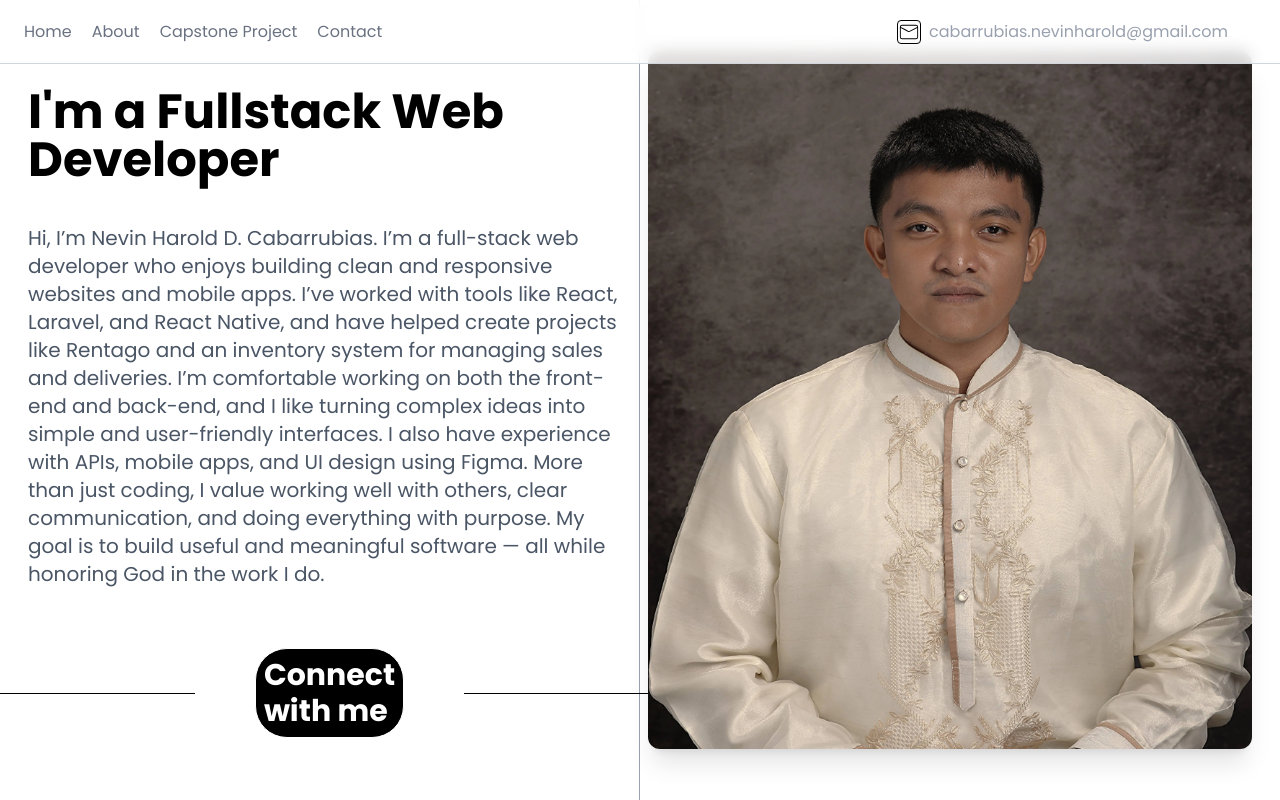
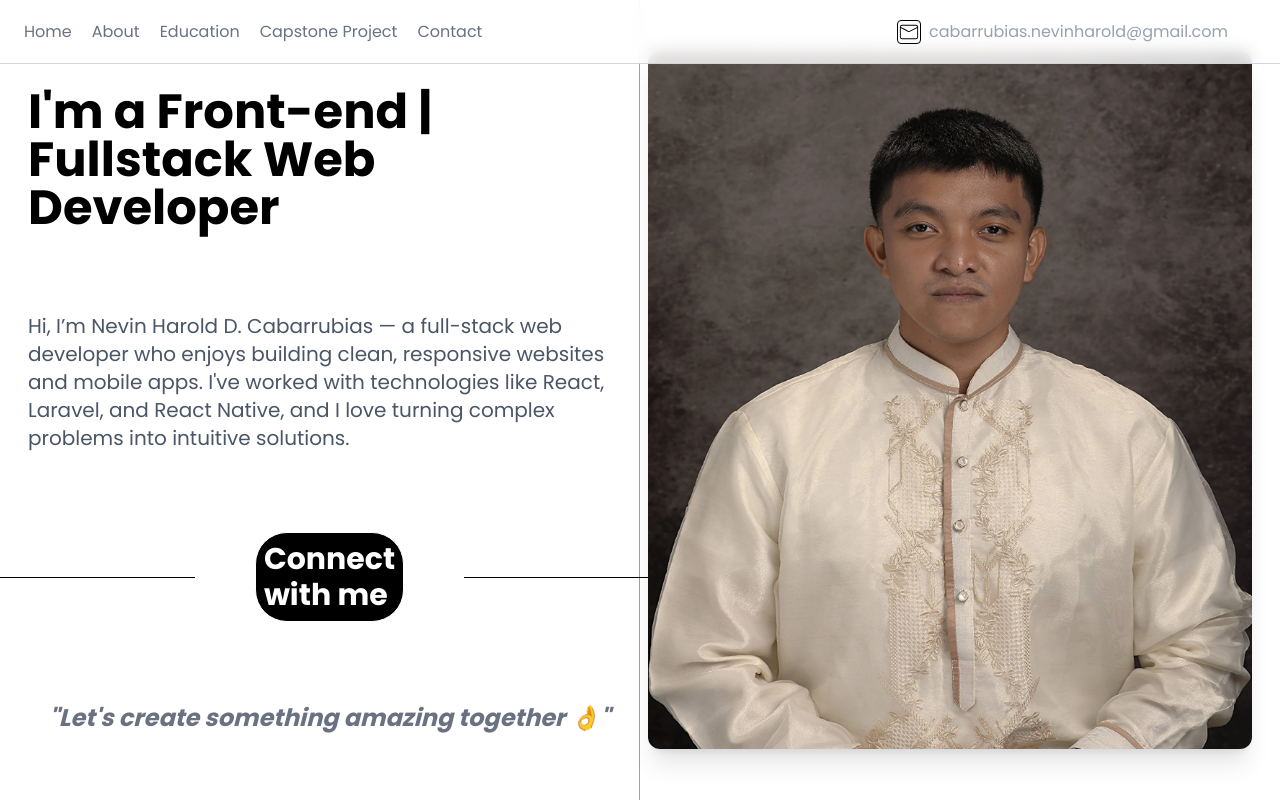
Before and after one commit to nevinharold90/My-Portfolio, a React (Vite) app: page / in a window 1280 px wide. Built offline with nearby package versions, Linux system fonts and the light colour scheme.

Commit message:
About Me Update

```diff
--- a/src/pages/Home.jsx
+++ b/src/pages/Home.jsx
@@ -19,7 +19,7 @@ const Home = () => {
         <div className="fixed top-0 left-0 w-full h-16 z-50 flex justify-between items-center
                    px-6 bg-white/80 backdrop-blur border-b border-gray-300">
             <div className="flex gap-5 items-center">
-                {["Home", "About", "Capstone Project", "Contact"].map((label) => (
+                {["Home", "About", "Education", "Capstone Project", "Contact"].map((label) => (
                     <span
                         key={label}
                         className="relative group text-gray-500 hover:text-black"
@@ -49,24 +49,23 @@ const Home = () => {
         {/* This is Navbar */}
 
         {/* This is Body */}
-        <div className="pt-16 h-screen overflow-y-scroll snap-y snap-mandatory scroll-hide px-5">
+        <div className="h-screen overflow-y-scroll snap-y snap-mandatory scroll-hide px-5">
             {/* Left Upper Body*/}
             <section
                 id="sec1"
                 className="h-screen snap-start flex justify-center text-white"
             >
                 <div className="flex flex-col p-2 border-r-1  border-gray-400 w-1/2 ">
+                    {/* Home */}
                     <div className="flex flex-col">
                         <h1 className='flex gap-1 text-5xl text-left mt-20 font-bold text-black'>
-                            I'm a Fullstack Web Developer
+                            I'm a Front-end | Fullstack Web Developer
                         </h1>
-                        <h3 className='text-xl mt-10 text-gray-600'>
-                            Hi, I’m Nevin Harold D. Cabarrubias. I’m a full-stack web developer who enjoys building clean and responsive websites and mobile apps. I’ve worked with tools like React, Laravel, and React Native, and have helped create projects like Rentago and an inventory system for managing sales and deliveries.
-                            I’m comfortable working on both the front-end and back-end, and I like turning complex ideas into simple and user-friendly interfaces. I also have experience with APIs, mobile apps, and UI design using Figma.
-                            More than just coding, I value working well with others, clear communication, and doing everything with purpose. My goal is to build useful and meaningful software — all while honoring God in the work I do.
-                        </h3>
+                        <p className='text-xl mt-20 text-gray-600'>
+                        Hi, I’m Nevin Harold D. Cabarrubias — a full-stack web developer who enjoys building clean, responsive websites and mobile apps. I've worked with technologies like React, Laravel, and React Native, and I love turning complex problems into intuitive solutions.
+                        </p>
                     </div>
-                    <div className="mt-15 w-full gap-x-15 flex align-center justify-center">
+                    <div className="mt-20 w-full gap-x-15 flex align-center justify-center">
                         <div className="justify-center flex items-center">
                             <h1 className='h-[0.5px] w-[200px] bg-black'>
                             </h1>
@@ -82,11 +81,11 @@ const Home = () => {
                     <div className="flex-col ">
                         <div className="flex justify-center mt-20">
                             <h1 className='text-2xl text-gray-500 font-bold italic'>
-                                "Let's create something amazing together!"
+                                "Let's create something amazing together 👌"
                             </h1>
                         </div>
                         {/* links */}
-                        <div className="flex  justify-center gap-5 mt-20">
+                        <div className="flex  justify-center gap-5 mt-25">
                             {socialLinks.map((link) => (
                                 <a
                                     key={link.name}
@@ -118,10 +117,20 @@ const Home = () => {
 
             <section
                 id="sec2"
-                className="h-screen snap-start flex items-center justify-center"
+                className="h-screen snap-start flex justify-center"
             >
-                <div className="flex flex-col p-2 border-gray-400 w-1/2">
-                   Sample
+                <div className="flex mt-20 flex-col p-2 border-gray-400 w-1/2">
+                    <h1 className='flex gap-1 text-5xl text-left font-bold text-black'>
+                        About Me
+                    </h1>
+                    <p className='text-xl mt-10 text-gray-600'>
+                          Hey! I’m Nevin — a passionate developer with a degree in Information Technology from the University of Science and Technology of Southern Philippines, graduating cum laude, and a fresh graduate.
+                          <br /><br />
+                          I’m deeply interested in building fast, user-focused web apps with meaningful design and solid architecture. My workflow often involves <i>React, Laravel, and the occasional sprint through mobile development with React Native.</i>
+                          I also have experience integrating RESTful APIs into both web and mobile apps, handling everything from data fetching to error handling and UI updates using platform like <i>Insomnia and Postman</i>.
+                          <br /><br />
+                          Beyond code, I value clear communication, collaboration, and doing all things with intention — and yes, I firmly believe debugging is 70% detective work and 30% caffeine. ☕
+                    </p>
                 </div>
                 <div className="flex flex-col p-2 border-gray-400 w-1/2">
 
```
